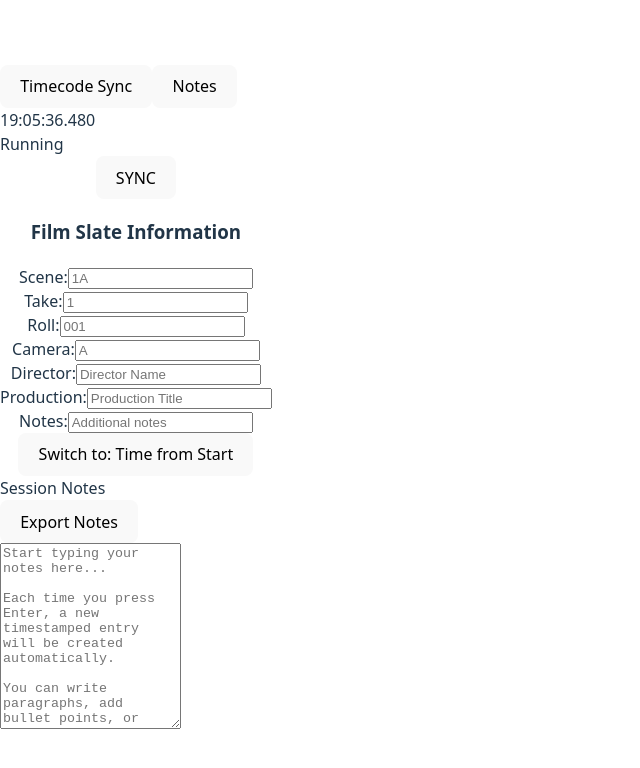
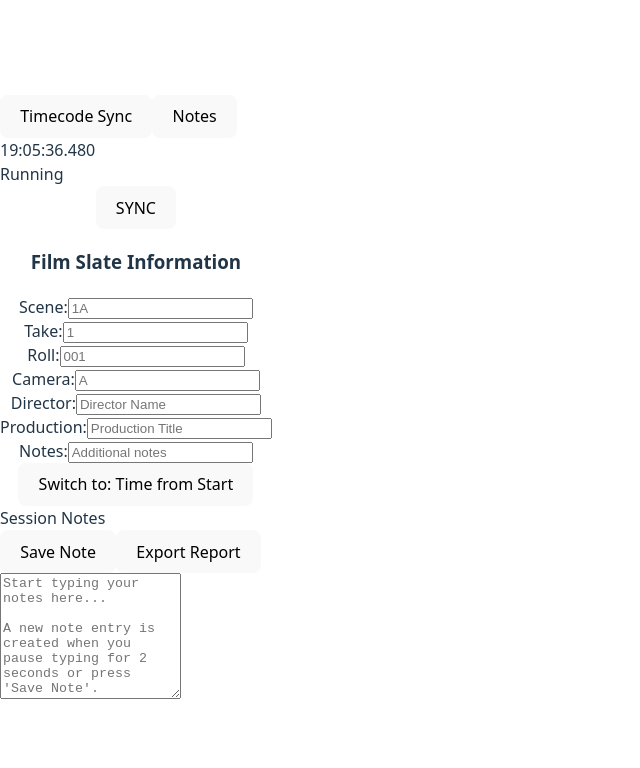
Before and after one commit to Freakiersamsam/digital-slate, a React (Vite) app: page / in a window 1280 px wide. Shown: the top 768 px of the page, without its empty margins (0-640 px from the left). Built offline with nearby package versions, Linux system fonts and the light colour scheme.

Commit message:
Add dynamic HTML export report for notes and improve note-taking logic

```diff
--- a/src/components/Notes.jsx
+++ b/src/components/Notes.jsx
@@ -1,4 +1,4 @@
-import React, { useState, useRef } from 'react';
+import React, { useState, useRef, useEffect } from 'react';
 
 function formatTime(milliseconds, isGlobal = true) {
   if (isGlobal) {
@@ -18,83 +18,146 @@ function formatTime(milliseconds, isGlobal = true) {
   }
 }
 
+const PAUSE_THRESHOLD = 2000; // 2 seconds
+
 export default function Notes({ slateInfo, sessionStart, useGlobalTime }) {
-  const [content, setContent] = useState('');
-  const lastNoteTime = useRef(Date.now());
+  const [currentText, setCurrentText] = useState('');
+  const [notes, setNotes] = useState([]); // { text, timestamp }
+  const [typing, setTyping] = useState(false);
+  const typingTimeout = useRef(null);
+  const noteStartTimestamp = useRef(null);
 
+  // When user types, start a new note if not already typing
   const handleInput = (e) => {
-    setContent(e.target.value);
-    lastNoteTime.current = Date.now();
+    const value = e.target.value;
+    setCurrentText(value);
+    if (!typing) {
+      // Start of new note
+      noteStartTimestamp.current = Date.now();
+      setTyping(true);
+    }
+    // Reset the pause timer
+    if (typingTimeout.current) clearTimeout(typingTimeout.current);
+    typingTimeout.current = setTimeout(() => {
+      if (value.trim()) {
+        setNotes((prev) => [
+          ...prev,
+          {
+            text: value.trim(),
+            timestamp: noteStartTimestamp.current,
+          },
+        ]);
+        setCurrentText('');
+      }
+      setTyping(false);
+    }, PAUSE_THRESHOLD);
   };
 
-  const exportNotes = () => {
-    if (!content.trim()) {
-      alert('No notes to export!');
-      return;
+  // Clean up timer on unmount
+  useEffect(() => {
+    return () => {
+      if (typingTimeout.current) clearTimeout(typingTimeout.current);
+    };
+  }, []);
+
+  // Optionally, allow manual save of note (e.g., on button click)
+  const handleManualSave = () => {
+    if (currentText.trim()) {
+      setNotes((prev) => [
+        ...prev,
+        {
+          text: currentText.trim(),
+          timestamp: noteStartTimestamp.current || Date.now(),
+        },
+      ]);
+      setCurrentText('');
+      setTyping(false);
+      if (typingTimeout.current) clearTimeout(typingTimeout.current);
     }
+  };
+
+  // Export notes as a dynamic HTML report
+  const handleExport = () => {
     const sessionDate = new Date();
-    let exportContent = '';
-    exportContent += '==============================================\n';
-    exportContent += '           VIDEO SHOOT NOTES\n';
-    exportContent += '==============================================\n\n';
-    exportContent += 'SESSION INFORMATION:\n';
-    exportContent += `Date: ${sessionDate.toLocaleDateString()}\n`;
-    exportContent += `Time: ${sessionDate.toLocaleTimeString()}\n`;
-    exportContent += `Session Start: ${formatTime(sessionStart, true)} (Global) / ${formatTime(0, false)} (Relative)\n\n`;
-    exportContent += 'SLATE INFORMATION:\n';
-    exportContent += `Production: ${slateInfo.prod}\n`;
-    exportContent += `Director: ${slateInfo.director}\n`;
-    exportContent += `Scene: ${slateInfo.scene}\n`;
-    exportContent += `Take: ${slateInfo.take}\n`;
-    exportContent += `Roll: ${slateInfo.roll}\n`;
-    exportContent += `Camera: ${slateInfo.camera}\n`;
-    exportContent += `Slate Notes: ${slateInfo.notes || ''}\n\n`;
-    exportContent += '==============================================\n';
-    exportContent += '                 NOTES\n';
-    exportContent += '==============================================\n\n';
-    const lines = content.split('\n');
-    const now = Date.now();
-    for (let i = 0; i < lines.length; i++) {
-      const line = lines[i];
-      if (line.trim() && (i === 0 || lines[i-1].trim() === '')) {
-        const globalTime = formatTime(now, true);
-        const relativeTime = formatTime(now - sessionStart, false);
-        exportContent += `[${globalTime} | +${relativeTime}] `;
-      }
-      exportContent += line + '\n';
+    const html = `<!DOCTYPE html>
+<html lang='en'>
+<head>
+  <meta charset='UTF-8'>
+  <title>Video Shoot Notes Report</title>
+  <style>
+    body { font-family: Arial, sans-serif; margin: 2em; background: #f9f9f9; color: #222; }
+    h1, h2, h3 { color: #2a3d66; }
+    .section { margin-bottom: 2em; }
+    .slate-table { border-collapse: collapse; width: 100%; margin-bottom: 1em; }
+    .slate-table th, .slate-table td { border: 1px solid #ccc; padding: 8px; }
+    .notes-list { margin-top: 1em; }
+    .note-entry { background: #fff; border-radius: 6px; box-shadow: 0 1px 3px #0001; margin-bottom: 1em; padding: 1em; }
+    .note-timestamp { font-size: 0.95em; color: #555; margin-bottom: 0.5em; }
+    .note-text { font-size: 1.1em; }
+    .search-bar { margin-bottom: 1em; }
+    .summary { background: #e3eefd; padding: 1em; border-radius: 6px; margin-bottom: 2em; }
+  </style>
+</head>
+<body>
+  <h1>Video Shoot Notes Report</h1>
+  <div class='section summary'>
+    <strong>Date:</strong> ${sessionDate.toLocaleDateString()}<br/>
+    <strong>Time:</strong> ${sessionDate.toLocaleTimeString()}<br/>
+    <strong>Total Notes:</strong> ${notes.length}
+  </div>
+  <div class='section'>
+    <h2>Slate Information</h2>
+    <table class='slate-table'>
+      <tr><th>Production</th><td>${slateInfo.prod || ''}</td></tr>
+      <tr><th>Director</th><td>${slateInfo.director || ''}</td></tr>
+      <tr><th>Scene</th><td>${slateInfo.scene || ''}</td></tr>
+      <tr><th>Take</th><td>${slateInfo.take || ''}</td></tr>
+      <tr><th>Roll</th><td>${slateInfo.roll || ''}</td></tr>
+      <tr><th>Camera</th><td>${slateInfo.camera || ''}</td></tr>
+      <tr><th>Slate Notes</th><td>${slateInfo.notes || ''}</td></tr>
+    </table>
+  </div>
+  <div class='section'>
+    <h2>Notes</h2>
+    <input class='search-bar' type='text' id='search' placeholder='Search notes...' oninput='filterNotes()' />
+    <div class='notes-list' id='notes-list'>
+      ${notes.map((note, idx) => `
+        <div class='note-entry' data-text='${note.text.replace(/'/g, "&#39;").replace(/"/g, '&quot;')}'>
+          <div class='note-timestamp'><strong>Timestamp:</strong> ${formatTime(note.timestamp, true)}</div>
+          <div class='note-text'>${note.text.replace(/</g, '&lt;').replace(/>/g, '&gt;')}</div>
+        </div>
+      `).join('')}
+    </div>
+  </div>
+  <script>
+    function filterNotes() {
+      const query = document.getElementById('search').value.toLowerCase();
+      document.querySelectorAll('.note-entry').forEach(entry => {
+        const text = entry.getAttribute('data-text').toLowerCase();
+        entry.style.display = text.includes(query) ? '' : 'none';
+      });
     }
-    exportContent += '\n\n==============================================\n';
-    exportContent += 'Legend: [Global Time | +Time from Start]\n';
-    exportContent += '==============================================\n';
-    try {
-      const blob = new Blob([exportContent], { type: 'text/plain;charset=utf-8' });
-      const url = URL.createObjectURL(blob);
-      const link = document.createElement('a');
-      link.href = url;
-      link.download = `video-shoot-notes-${sessionDate.toISOString().slice(0,10)}.txt`;
-      link.style.display = 'none';
-      document.body.appendChild(link);
-      link.click();
-      document.body.removeChild(link);
-      URL.revokeObjectURL(url);
-      alert('Notes exported successfully!');
-    } catch (error) {
-      alert('Export failed. Please try again.');
-    }
+  </script>
+</body>
+</html>`;
+    const blob = new Blob([html], { type: 'text/html' });
+    const url = URL.createObjectURL(blob);
+    window.open(url, '_blank');
   };
 
   return (
     <div className="notes-container">
       <div className="notes-header">
         <div className="notes-title">Session Notes</div>
-        <button className="export-btn" onClick={exportNotes}>Export Notes</button>
+        <button className="export-btn" onClick={handleManualSave}>Save Note</button>
+        <button className="export-btn" onClick={handleExport}>Export Report</button>
       </div>
       <textarea
         className="note-editor"
-        value={content}
+        value={currentText}
         onChange={handleInput}
-        placeholder={`Start typing your notes here...\n\nEach time you press Enter, a new timestamped entry will be created automatically.\n\nYou can write paragraphs, add bullet points, or structure your notes however you like.`}
-        rows={12}
+        placeholder={`Start typing your notes here...\n\nA new note entry is created when you pause typing for 2 seconds or press 'Save Note'.`}
+        rows={8}
       />
     </div>
   );
```
